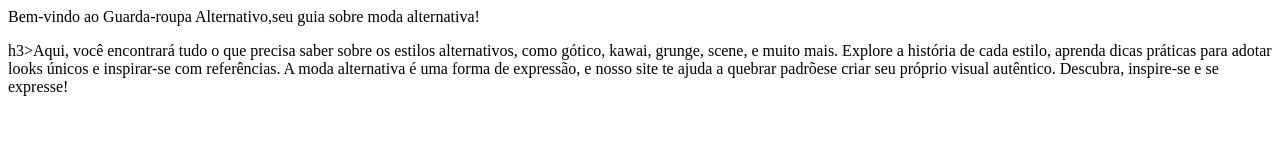
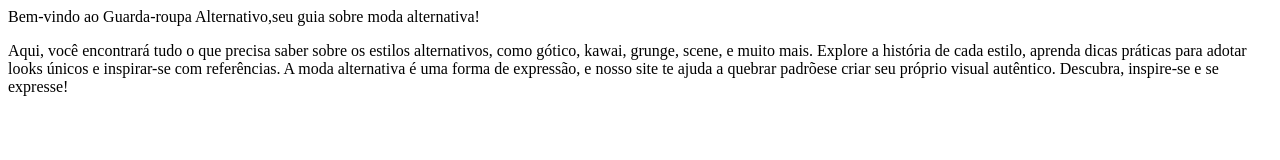
Before and after one commit to kamyyz/ModasAlternativas., a plain HTML site: page index.html in a window 1280 px wide. Drawn offline with Linux system fonts and the light colour scheme.

Commit message:
paragrafo

```diff
--- a/index.html
+++ b/index.html
@@ -7,7 +7,7 @@
 </head>
 <body>
  </h1>Bem-vindo ao Guarda-roupa Alternativo,seu guia sobre moda alternativa!</h1>
-<p>h3>Aqui, você encontrará tudo o que precisa saber sobre os estilos alternativos,
+ <p>Aqui, você encontrará tudo o que precisa saber sobre os estilos alternativos,
  como gótico, kawai, grunge, scene, e muito mais. Explore a história de cada estilo,
  aprenda dicas práticas para adotar looks únicos e inspirar-se com referências.
   A moda alternativa é uma forma de expressão, e nosso site te ajuda a quebrar padrõese criar
```
